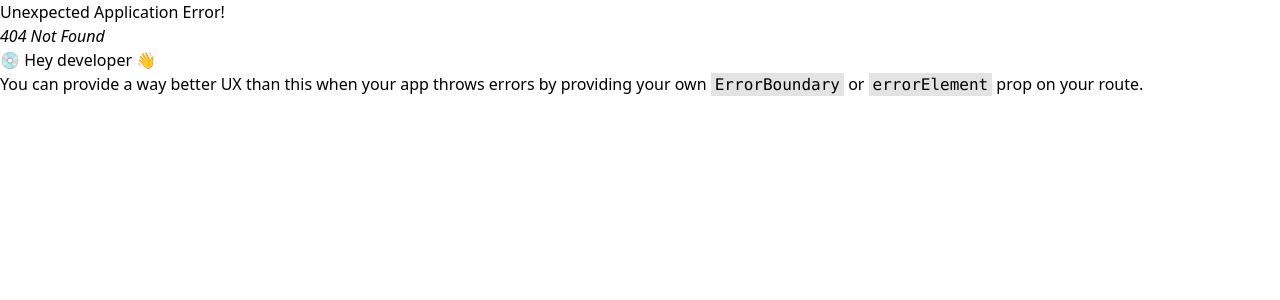
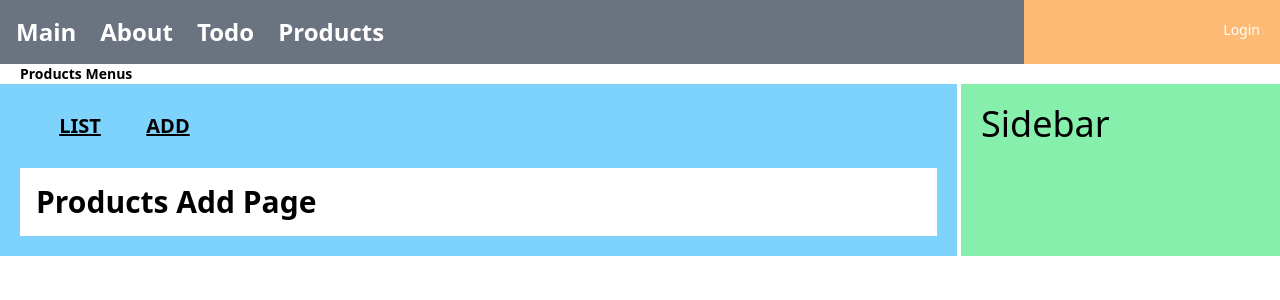
Before and after one commit to LGJ420/study1_front, a React (Create React App) app: page /products/add in a window 1280 px wide. Before the commit this address had no page. Shown: the top 300 px of the page. Built offline with nearby package versions, Linux system fonts and the light colour scheme; the HTML template or start-up script is replaced by a standard one.

Commit message:
6.2.1 라우팅 설정

```diff
--- a/src/pages/products/IndexPage.js
+++ b/src/pages/products/IndexPage.js
@@ -26,7 +26,7 @@ const IndexPage = () => {
                     LIST
                 </div>
                 <div className="text-xl m-1 p-2 w-20 font-extrabold text-center underline"
-                    onClick={handleClickList}>
+                    onClick={handleClickAdd}>
                     ADD
                 </div>
             </div>
--- a/src/router/productsRouter.js
+++ b/src/router/productsRouter.js
@@ -5,6 +5,7 @@ const productsRouter = () => {
 
     const Loading = <div>Loading....</div>
     const ProductsList = lazy(()=>import("../pages/products/ListPage"))
+    const ProductsAdd = lazy(()=>import("../pages/products/AddPage"))
 
     return [
         {
@@ -14,6 +15,10 @@ const productsRouter = () => {
         {
             path: "",
             element: <Navigate replace to="/products/list" />
+        },
+        {
+            path: "add",
+            element: <Suspense fallback={Loading}><ProductsAdd /></Suspense>
         }
     ];
 }
```
